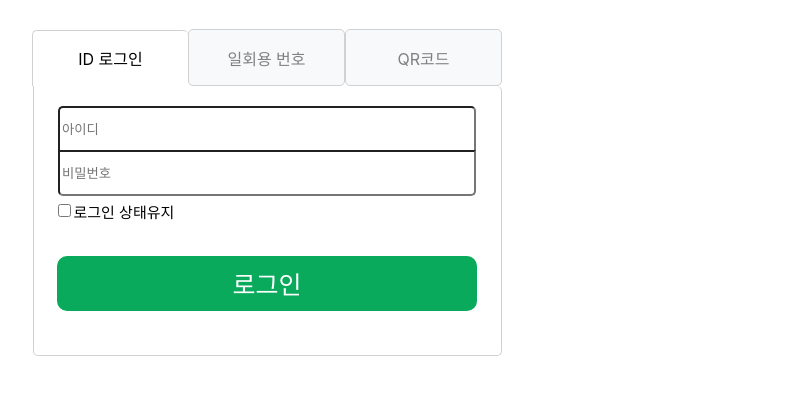
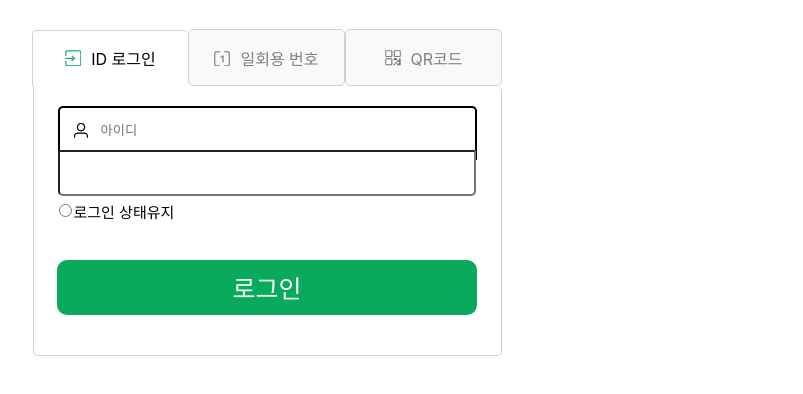
Before and after one commit to LeeSangHyeok0731/FE_homework, a plain HTML site: page index.html in a window 1280 px wide. Shown: the part 164-558 px from the top of the page, without its empty margins (373-1176 px from the left). Drawn offline with Linux system fonts and the light colour scheme.

Commit message:
six commit

```diff
--- a/index.html
+++ b/index.html
@@ -25,25 +25,31 @@
     <div id="container">
         <a href="index.html">
             <div class="Id" style="color: black">
+                <img src="id_password_icon_color.png" alt="first_icon_notcolor" width="16x" height="16px" style="padding-right:10px;"/>
                 ID 로그인
             </div>
         </a>
         <a href="index2.html">
             <div class="first" style="color: gray">
+                <img src="first_icon_notcolor.png" alt="first_icon_notcolor" width="16x" height="16px" style="padding-right:10px;"/>
                일회용 번호
             </div>
         </a>
         <a href="index3.html">
             <div class="QR" style="color: gray">
+                <img src="qr_icon_notcolor.png" alt="first_icon_notcolor" width="16x" height="16px" style="padding-right:10px;"/>
                QR코드
             </div>
         </a>
     </div>
     <div id="container2">
         <div class="body" style="align-items:flex-start; padding-top:19px; flex-wrap: wrap;">
-            <input input type="text" placeholder="아이디" style="height: 40px; width:410px; border-top-left-radius: 5px; border-top-right-radius: 5px; position:relative; top: 1px; cursor: pointer;">
-            <input input id="password-input" type="text" placeholder="비밀번호" style="height: 40px; width:410px; border-bottom-left-radius: 5px; border-bottom-right-radius: 5px;position:absolute; top: 64px; cursor:pointer;">
-            <input type="checkbox"style="position:absolute; top:115px; left: 20px;"><a style="position:absolute; top:115px; left: 40px; font-size:15px">로그인 상태유지</a>
+            <div style="border: 2px solid black; height:50px; width:415px; border-top-left-radius: 5px; border-top-right-radius: 5px;display:flex; position:relative; top: 1px; cursor: pointer; align-items:center;">
+                <img src="id_face_icon.png" alt="first_icon_notcolor" width="16x" height="16px" style="padding-right:10px; padding-left:13px; padding-bottom:7px;"/>
+                <input input type="text" placeholder="아이디" style="border:0px; width:350px; height:38px; outline:none; bottom:3px; position: relative;">
+            </div>
+            <input input id="password-input" type="text" style="height: 40px; width:410px; border-bottom-left-radius: 5px; border-bottom-right-radius: 5px;position:absolute; top: 64px; cursor:pointer;">
+            <input type="radio"style="position:absolute; top:115px; left: 20px;"><a style="position:absolute; top:115px; left: 40px; font-size:15px">로그인 상태유지</a>
             <button id="login"
             style="text-align: center;
             top:30px;
```
Also changed, not shown: index2.html (+6 -3 lines), index3.html (+4 -1 lines), first_icon_notcolor.png (added), id_face_icon.png (added), id_password_icon.png (added), id_password_icon_color.png (added), id_password_icon_notcolor.png (added), qr_icon_color.png (added), qr_icon_notcolor.png (added), 스크린샷 2024-06-24 172052.png (added), 스크린샷 2024-06-24 172410.png (added).
